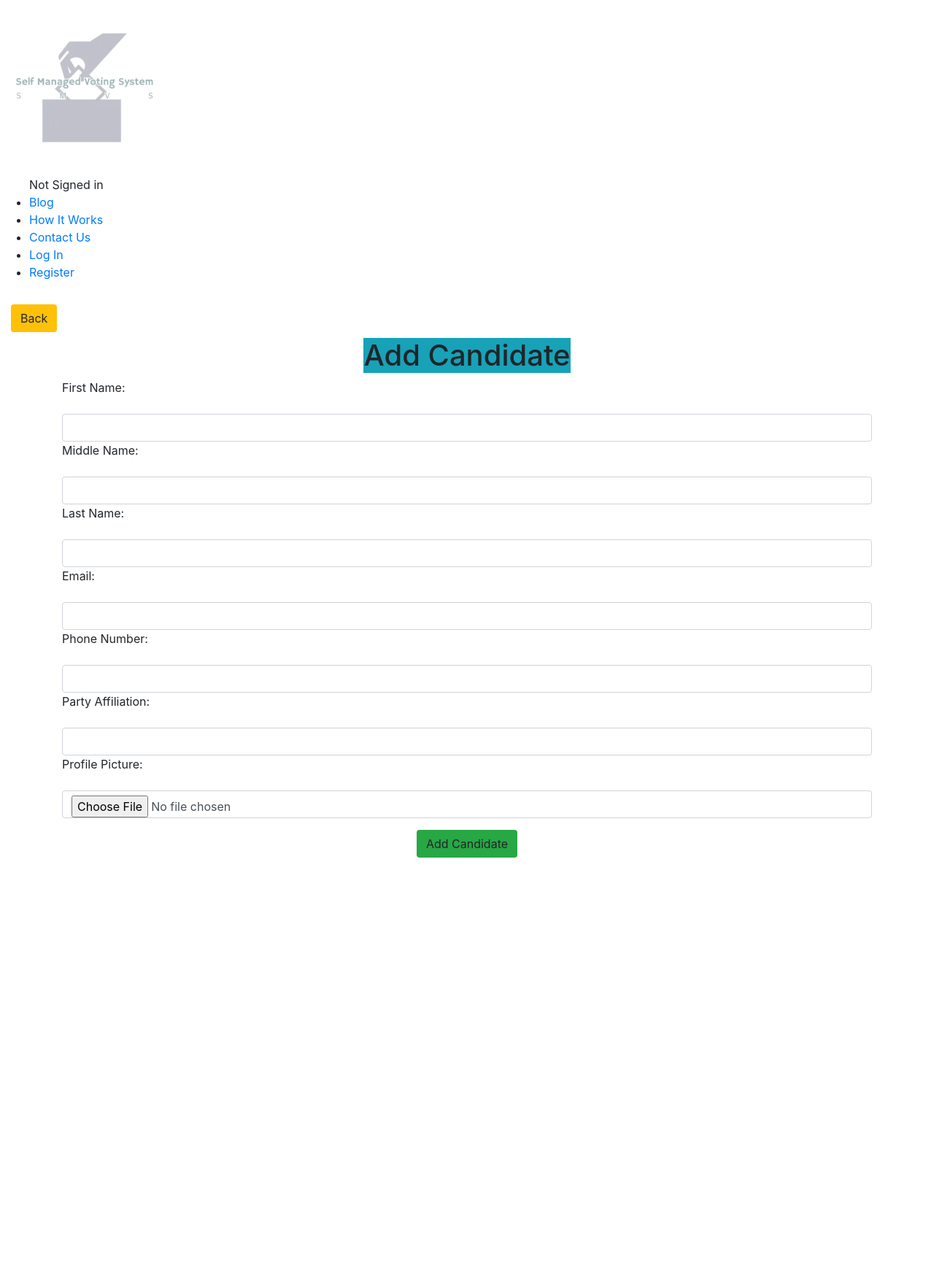
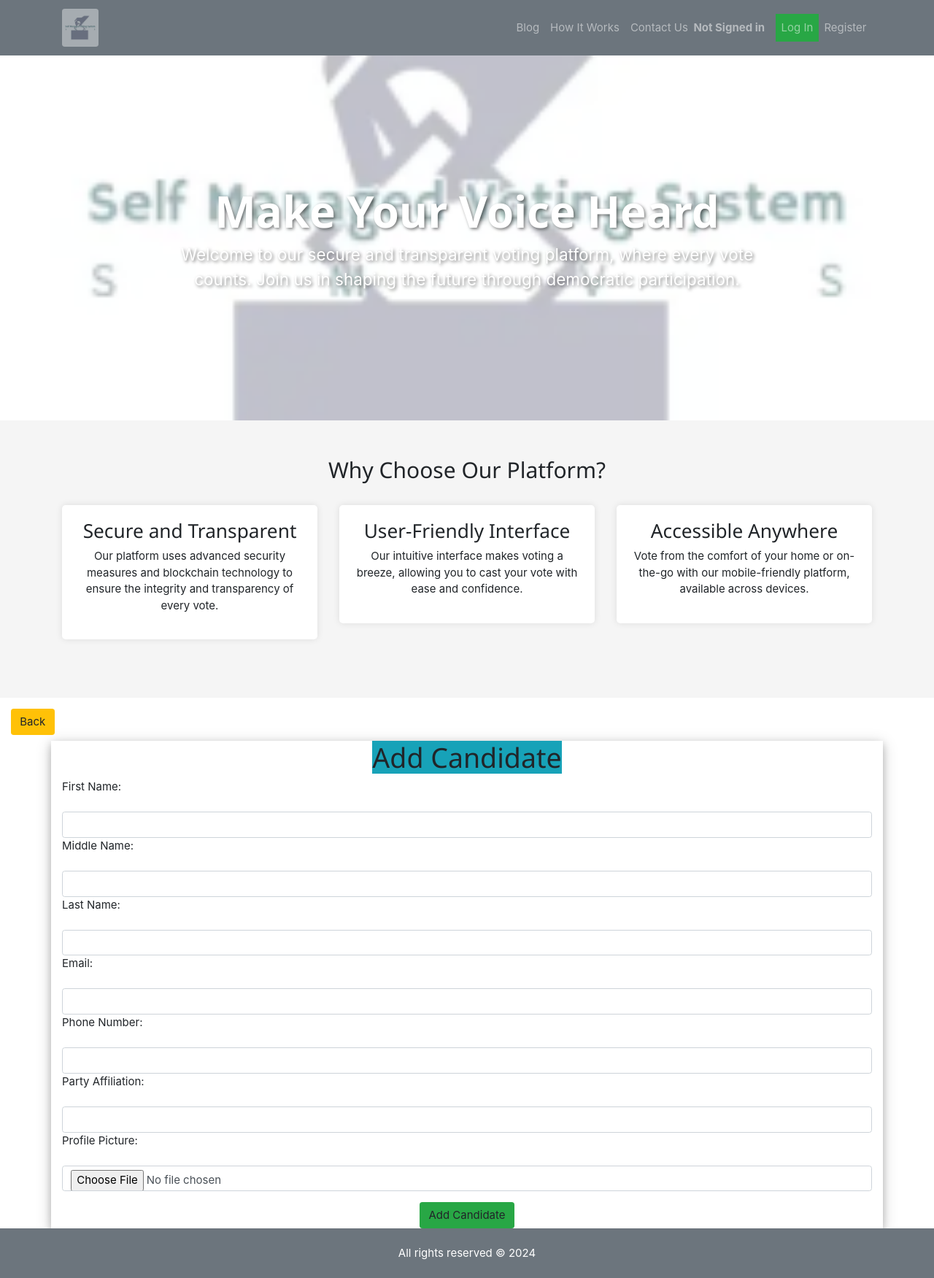
Before and after one commit to NovaTorpedo/PROJECT, a Django app: page /create_candidate in a window 1280 px wide. Shown: the whole page at 73% size. Before the commit the page ends 1175 px from the top, so only its background shows below. Run offline with Django 4.2, Linux system fonts and the light colour scheme; some libraries are stand-ins or nearby versions.

Commit message:
Update layout.html with some additional details
There is a line though that we should look at it

```diff
--- a/smvs/templates/smvs/layout.html
+++ b/smvs/templates/smvs/layout.html
@@ -1,39 +1,136 @@
 {% load static %}
-
 <!DOCTYPE html>
 <html>
 <head>
-    <title>Index</title>
+    <title>Welcome to Our Voting Platform</title>
     <meta charset="UTF-8">
     <meta name="viewport" content="width=device-width, initial-scale=1">
+    <link rel="stylesheet" href="https://www.w3schools.com/w3css/4/w3.css">
     <link rel="stylesheet" href="https://stackpath.bootstrapcdn.com/bootstrap/4.4.1/css/bootstrap.min.css" integrity="sha384-Vkoo8x4CGsO3+Hhxv8T/Q5PaXtkKtu6ug5TOeNV6gBiFeWPGFN9MuhOf23Q9Ifjh" crossorigin="anonymous">
     <script src="{% static 'smvs/index.js' %}"></script>
+    <style>
+        .hero {
+            background-image: url('{% static 'smvs/logo.png' %}');
+            background-size: cover;
+            background-position: center;
+            height: 500px;
+            display: flex;
+            justify-content: center;
+            align-items: center;
+            color: #fff;
+            text-shadow: 2px 2px 4px rgba(0, 0, 0, 0.5);
+        }
+
+        .hero h1 {
+            font-size: 4rem;
+            font-weight: bold;
+            text-align: center;
+        }
+
+        .hero p {
+            font-size: 1.5rem;
+            text-align: center;
+            max-width: 800px;
+            margin: 0 auto;
+        }
+
+        .features {
+            padding: 50px 0;
+            background-color: #f5f5f5;
+        }
+
+        .features h2 {
+            text-align: center;
+            margin-bottom: 30px;
+        }
+
+        .features .feature-card {
+            background-color: #fff;
+            padding: 20px;
+            border-radius: 5px;
+            box-shadow: 0 0 10px rgba(0, 0, 0, 0.1);
+            text-align: center;
+            margin-bottom: 30px;
+        }
+    </style>
 </head>
 <body>
-    <div class="left">
-      <img src="{% static 'smvs/logo.png' %}" alt="Clouds">
-    </div>
-    <header>
-      <nav>
-        <ul>
-          {% if user.is_authenticated%}
-            Signed in as <strong>{{ user.username }}</strong>
+    <header class="navbar navbar-expand-md navbar-dark bg-secondary">
+        <i class="fa fa-home"></i>
+        <div class="container">
+            <a class="navbar-brand" href="#">
+                <img id="logo" src="{% static 'smvs/logo.png' %}" alt="Voting Logo" class="rounded img-fluid" height="50px" width="50px">
+            </a>
+            <button class="navbar-toggler" type="button" data-toggle="collapse" data-target="#navbarNav" aria-controls="navbarNav" aria-expanded="false" aria-label="Toggle navigation">
+                <span class="navbar-toggler-icon"></span>
+            </button>
+            <nav class="collapse navbar-collapse" id="navbarNav">
+                <ul class="navbar-nav ml-auto">
+                    <li class="nav-item"><a href="#" class="nav-link">Blog</a></li>
+                    <li class="nav-item"><a href="#" class="nav-link">How It Works</a></li>
+                    <li class="nav-item"><a href="#" class="nav-link">Contact Us</a></li>
+                    {% if user.is_authenticated %}
+                    <li class="nav-item">
+                        Signed in as <strong class="navbar-text mr-3">{{ user.username }}</strong>
+                    </li>
                     {% else %}
-            Not Signed in
+                    <li class="nav-item">
+                        <strong class="navbar-text mr-3"> Not Signed in </strong>
+                    </li>
                     {% endif %}
-          <li><a href="#">Blog</a></li>
-          <li><a href="#">How It Works</a></li>
-          <li><a href="#">Contact Us</a></li>
                     {% if user.is_authenticated %}
-            <li><a href="{% url 'logout'%}">Sign Out</a></li>
+                    <li class="nav-item"><a href="{% url 'logout'%}" class="nav-link bg-danger">Sign Out</a></li>
                     {% else %}
-            <li><a href="{% url 'login'%}">Log In</a></li>
-            <li><a href="{% url 'register'%}">Register</a></li>
+                    <li class="nav-item"><a href="{% url 'login'%}" class="nav-link bg-success">Log In</a></li>
+                    <li class="nav-item"><a href="{% url 'register'%}" class="nav-link">Register</a></li>
                     {% endif %}
                 </ul>
             </nav>
+        </div>
     </header>
+
+    <section class="hero">
+        <div class="container">
+            <h1>Make Your Voice Heard</h1>
+            <p>Welcome to our secure and transparent voting platform, where every vote counts. Join us in shaping the future through democratic participation.</p>
+        </div>
+    </section>
+
+    <section class="features">
+        <div class="container">
+            <h2>Why Choose Our Platform?</h2>
+            <div class="row">
+                <div class="col-md-4">
+                    <div class="feature-card">
+                        <h3>Secure and Transparent</h3>
+                        <p>Our platform uses advanced security measures and blockchain technology to ensure the integrity and transparency of every vote.</p>
+                    </div>
+                </div>
+                <div class="col-md-4">
+                    <div class="feature-card">
+                        <h3>User-Friendly Interface</h3>
+                        <p>Our intuitive interface makes voting a breeze, allowing you to cast your vote with ease and confidence.</p>
+                    </div>
+                </div>
+                <div class="col-md-4">
+                    <div class="feature-card">
+                        <h3>Accessible Anywhere</h3>
+                        <p>Vote from the comfort of your home or on-the-go with our mobile-friendly platform, available across devices.</p>
+                    </div>
+                </div>
+            </div>
+        </div>
+    </section>
+
     {% block body %}
     {% endblock %}
 </body>
+
+{% block footer %}
+<footer class="bg-secondary text-white py-4">
+    <div class="container text-center">
+        All rights reserved &copy; {% now "Y" %}
+    </div>
+</footer>
+{% endblock %}
 </html>
```
Lines whose indentation alone changed are shown as unchanged.
